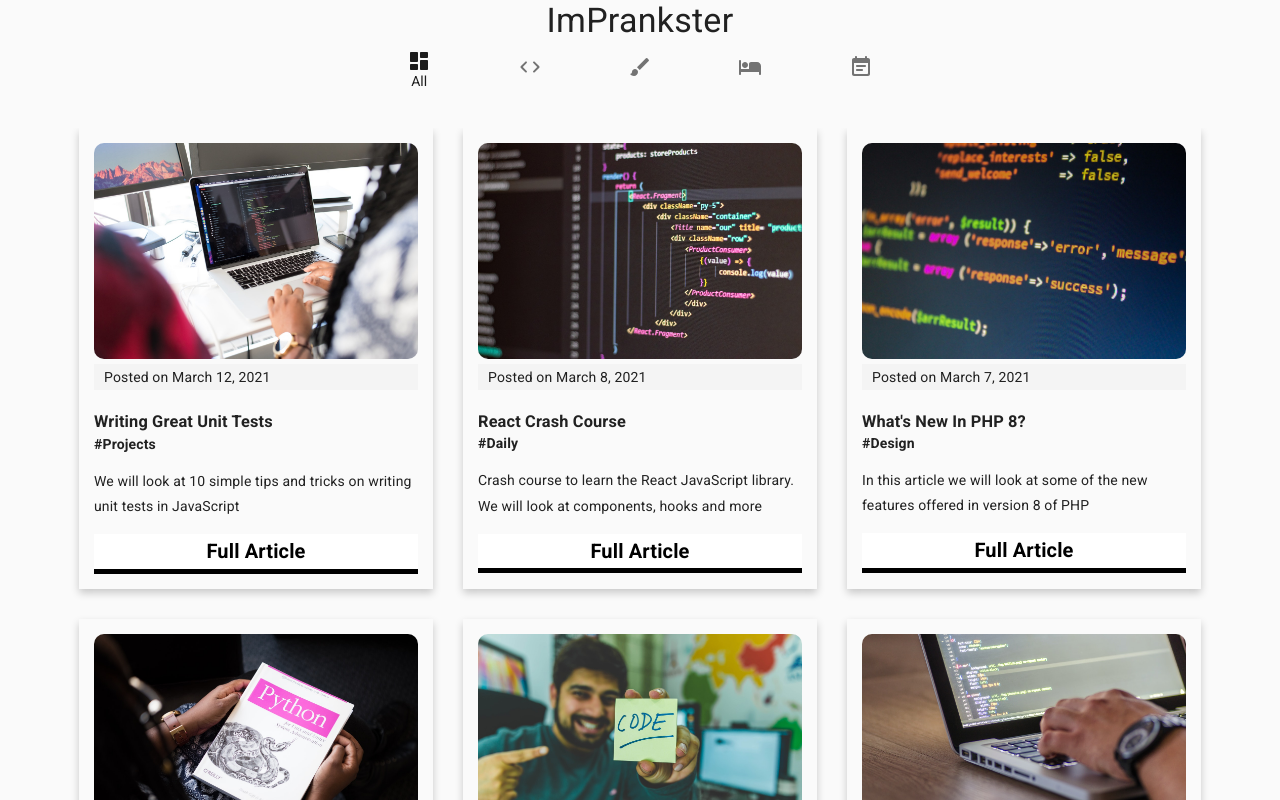
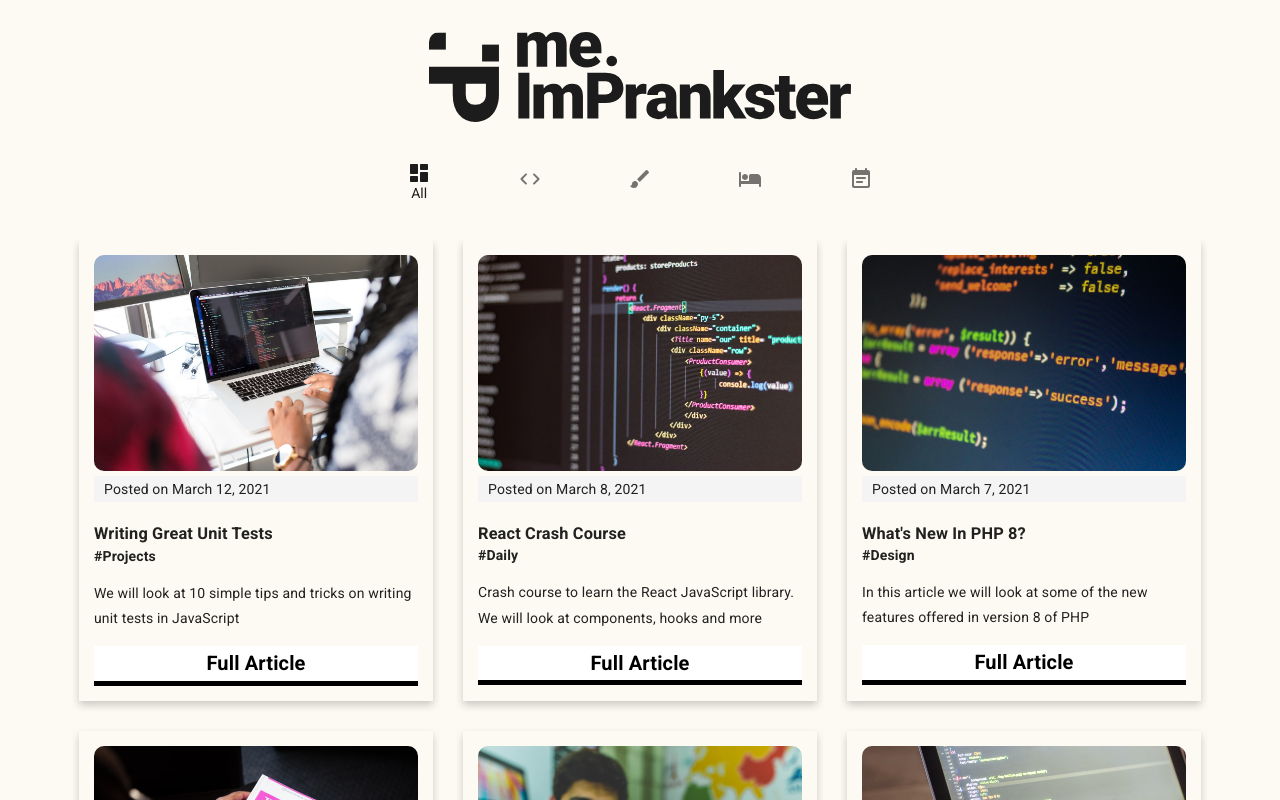
Before and after one commit to ImPrankster/blog-template-next, a Next.js app: page / in a window 1280 px wide. Shown: the top 800 px of the page. Built offline with nearby package versions, Linux system fonts and the light colour scheme.

Commit message:
Remove TypeScript

```diff
--- /dev/null
+++ b/components/Header.js
@@ -0,0 +1,31 @@
+import React from "react";
+import Link from "next/link";
+import { Container, makeStyles, Paper } from "@material-ui/core";
+import Image from "next/image";
+
+import LogoLight from "../public/logo-face-me-imprankster.svg";
+import LogoDark from "../public/logo-face-me-imprankster-dark.svg";
+
+const useStyles = makeStyles((theme) => ({
+  root: {
+    display: "flex",
+    justifyContent: "center",
+    padding: theme.spacing(4),
+    borderRadius: "0",
+  },
+}));
+
+const Header = ({ isInDarkMode }) => {
+  const classes = useStyles();
+  return (
+    <Container className={classes.root} maxWidth="md">
+      <Image
+        src={isInDarkMode ? LogoDark : LogoLight}
+        alt="me.ImPrankster"
+        height={90}
+      />
+    </Container>
+  );
+};
+
+export default Header;
--- a/components/Header.tsx
+++ /dev/null
@@ -1,17 +0,0 @@
-import React from "react";
-import Link from "next/link";
-import { Grid, makeStyles, Typography } from "@material-ui/core";
-
-const Header = () => {
-  return (
-    <Grid container direction="row" alignItems="center" justifyContent="center">
-      <Grid item>
-        <Typography variant="h4" component="h2">
-          ImPrankster
-        </Typography>
-      </Grid>
-    </Grid>
-  );
-};
-
-export default Header;
--- a/components/PostFilterSelector.tsx
+++ b/components/PostFilterSelector.js
@@ -9,14 +9,14 @@ import HotelRoundedIcon from "@material-ui/icons/HotelRounded";
 import EventNoteRoundedIcon from "@material-ui/icons/EventNoteRounded";
 import { Container } from "@material-ui/core";
 
-const useStylesBottomNavigation = makeStyles({
-  root: {
+const useStyles = makeStyles({
+  bottomNav: {
     backgroundColor: "rgba(255, 255, 255, 0)",
   },
 });
 
 const PostFilterSelector = ({ postFilter, setPostFilter }) => {
-  const bottomNavigationClasses = useStylesBottomNavigation();
+  const classes = useStyles();
 
   return (
     <Container maxWidth="sm">
@@ -25,7 +25,7 @@ const PostFilterSelector = ({ postFilter, setPostFilter }) => {
         onChange={(event, value) => {
           setPostFilter(value);
         }}
-        className={bottomNavigationClasses.root}
+        className={classes.bottomNav}
       >
         <BottomNavigationAction
           label="All"
--- a/pages/_app.tsx
+++ b/pages/_app.js
@@ -13,7 +13,7 @@ const lightTheme = createTheme(lightThemeObj);
 const darkTheme = createTheme(darkThemeObj);
 
 function MyApp({ Component, pageProps }) {
-  const prefersDarkMode = useMediaQuery("(prefers-color-scheme: dark)");
+  const isInDarkMode = useMediaQuery("(prefers-color-scheme: dark)");
 
   return (
     <>
@@ -21,9 +21,9 @@ function MyApp({ Component, pageProps }) {
         rel="stylesheet"
         href="https://fonts.googleapis.com/css?family=Roboto:300,400,500,700&display=swap"
       />
-      <ThemeProvider theme={prefersDarkMode ? darkTheme : lightTheme}>
+      <ThemeProvider theme={isInDarkMode ? darkTheme : lightTheme}>
         <CssBaseline />
-        <Header />
+        <Header isInDarkMode={isInDarkMode} />
         <Component {...pageProps} />
       </ThemeProvider>
     </>
--- a/utils/themes/themesdark.ts
+++ b/utils/themes/themelight.js
@@ -1,13 +1,16 @@
-import { PaletteType } from "@material-ui/core";
+export default {
+  spacing: 8,
 
-export default {
   palette: {
-    type: "dark" as PaletteType,
+    type: "light",
     primary: {
-      main: "#fcfaf2",
+      main: "#1c1c1c",
     },
     secondary: {
       main: "#CB4042",
+    },
+    background: {
+      default: "#fcfaf2",
     },
   },
 
--- a/utils/themes/themelight.ts
+++ b/utils/themes/themesdark.js
@@ -1,13 +1,16 @@
-import { ButtonBase, PaletteType } from "@material-ui/core";
+export default {
+  spacing: 8,
 
-export default {
   palette: {
-    type: "light" as PaletteType,
+    type: "dark",
     primary: {
-      main: "#1c1c1c",
+      main: "#fcfaf2",
     },
     secondary: {
       main: "#CB4042",
+    },
+    background: {
+      default: "#1c1c1c",
     },
   },
 
```
Also changed, not shown: tsconfig.json (deleted, +0 -26 lines), components/Post.js (renamed from components/Post.tsx), next-env.d.ts (deleted), pages/blog/[slug].js (renamed from pages/blog/[slug].tsx), pages/index.js (renamed from pages/index.tsx), public/logo-face-me-imprankster-dark.svg (added), public/logo-face-me-imprankster.svg (added).
